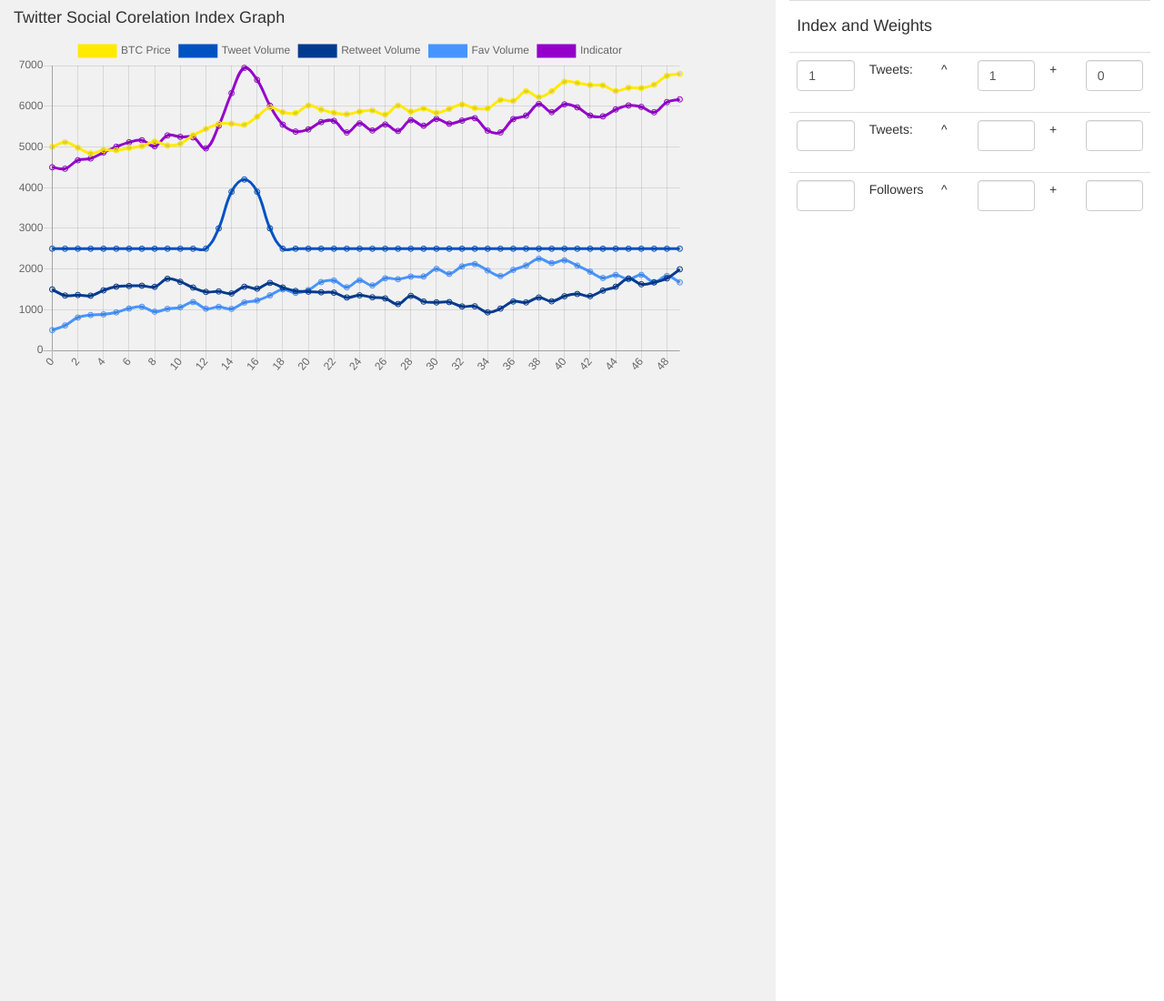
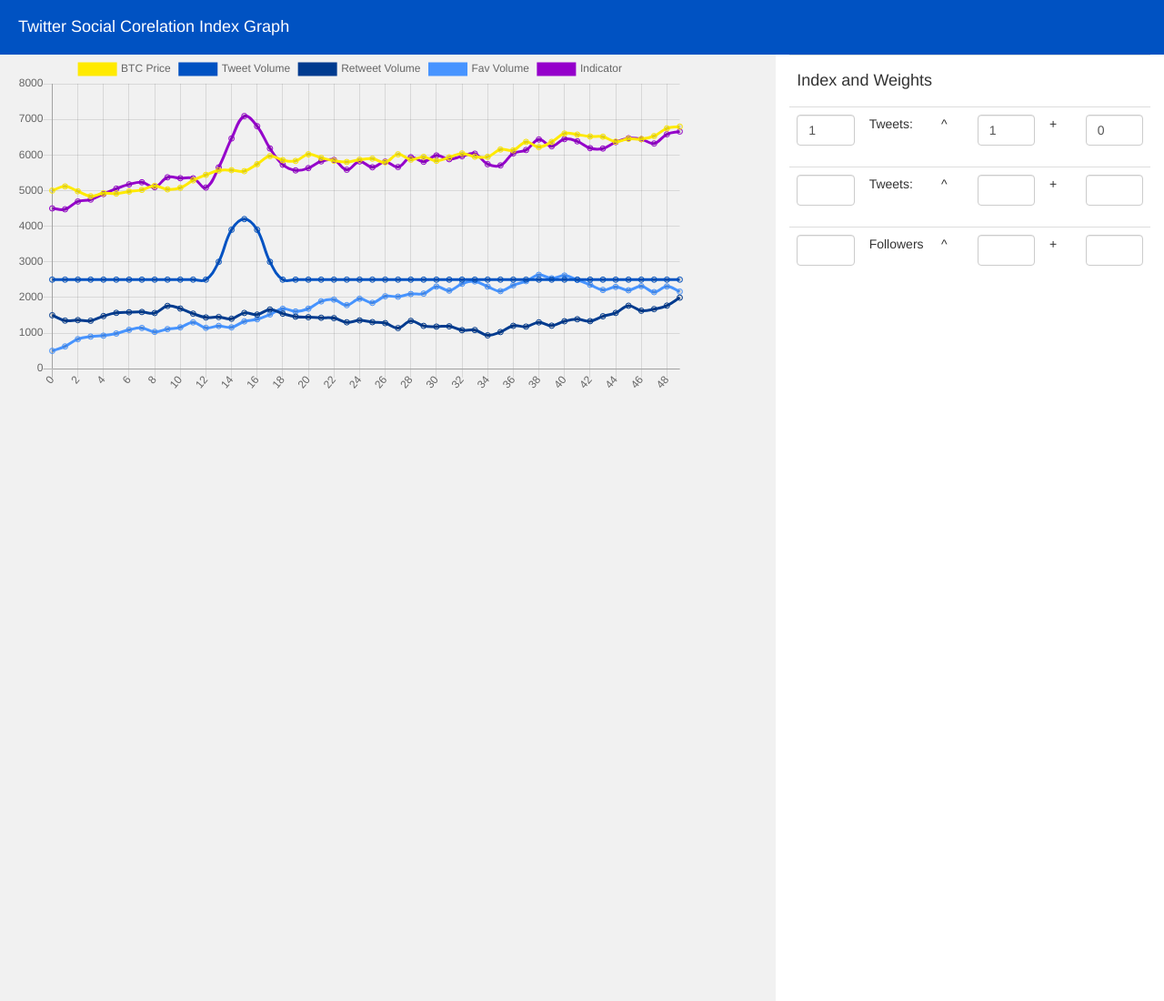
Before and after one commit to davidgamero/CryptoSocialMediaSensitivity, a plain HTML site: page index.html in a window 1280 px wide. Shown: the top 1100 px of the page at 91% size. Drawn offline with nearby package versions, Linux system fonts and the light colour scheme.

Commit message:
Improve appearance

```diff
--- a/index.html
+++ b/index.html
@@ -1,12 +1,14 @@
 <!DOCTYPE html>
 <html lang="en">
 <head>
-  <title>Website Example</title>
+  <title>Cryptic Trend</title>
   <meta charset="utf-8">
   <meta name="viewport" content="width=device-width, initial-scale=1">
   <link rel="stylesheet" href="bootstrap.min.css">
+  <script src="https://code.jquery.com/jquery-3.2.1.min.js"></script>
   <script src="https://ajax.googleapis.com/ajax/libs/jquery/3.2.1/jquery.1.11.1.js"></script>
   <script src="bootstrap.min.js"></script>
+  <link rel="stylesheet" href="styles.css">
   <style>
     /* Set height of the grid so .sidenav can be 100% (adjust if needed) */
     .row.content {height: 1500px}
@@ -37,7 +39,6 @@
 
 
     <script src="https://cdnjs.cloudflare.com/ajax/libs/Chart.js/2.1.4/Chart.min.js"></script>
-    <script src="https://code.jquery.com/jquery-3.2.1.min.js"></script>
     <script src="./statsMaker.js"></script>
     <style>
     canvas{
@@ -65,15 +66,16 @@
 
 </script>
 
-
 </head>
 <body>
-
+<div class="title-bar">
+  <h4 class="title-bar-text">Twitter Social Corelation Index Graph</h4>
+</div>
 <div class="container-fluid">
   <div class="row content">
     <div class="col-sm-8 sidenav">
-      <h4>Twitter Social Corelation Index Graph</h4>
       <div style="width:90%;">
+
           <canvas id="myChart"></canvas>
       </div>
     </div>
--- a/statsMaker.js
+++ b/statsMaker.js
@@ -72,7 +72,7 @@ var retweetsDataSet = {
 }
 
 var favDataSet = {
-  data: brownian(50,200,500,0.1),
+  data: brownian(50,200,500,0.15),
   label: "Fav Volume",
   borderColor: "#4794ff",
   fill: false,
--- a/styles.css
+++ b/styles.css
@@ -1,3 +1,19 @@
 .main-plot{
 	background-color: black;
 }
+
+.title-bar{
+	background-color: #0052c2;
+	margin: 0px;
+	border: 10;
+	padding: 20px;
+	font-size: 25px;
+}
+
+.title-bar-text{
+	color: white;
+	margin: 0;
+}
+
+.body{
+}
```
